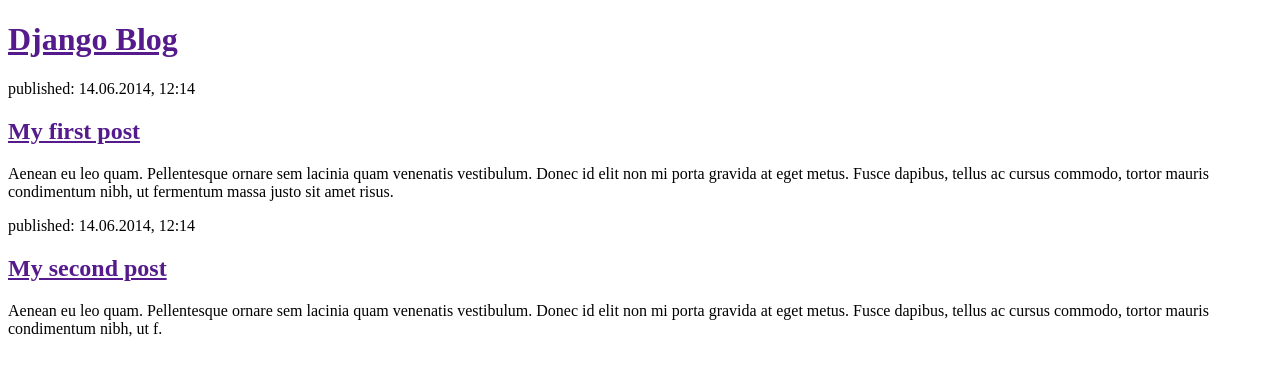
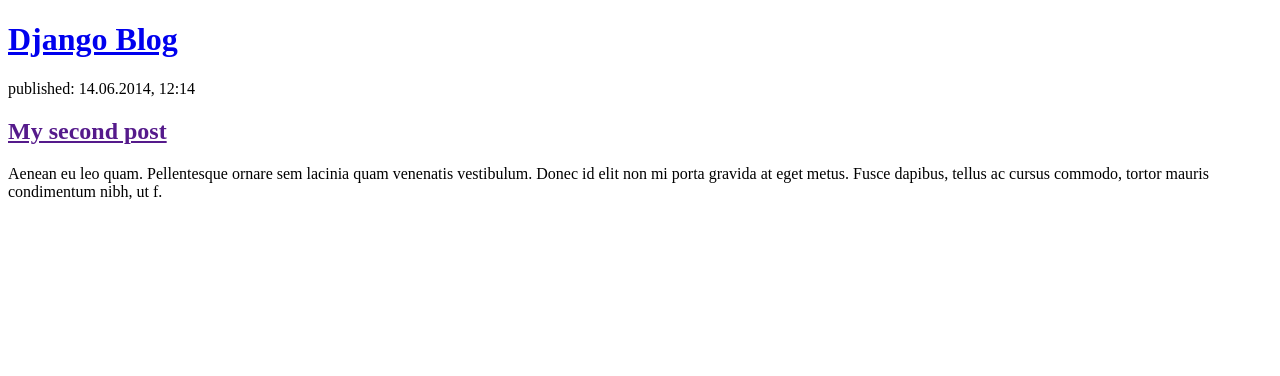
Before and after one commit to melpholan/my-first-blog, a Django app: page / in a window 1280 px wide. Shown: the top 376 px of the page. Run offline with Django 3.2, Linux system fonts and the light colour scheme; tables that the repository leaves empty hold one stand-in row (values such as "Sample post").

Commit message:
Добавлено DataSet в представление

```diff
--- a/article/templates/article/post_list.html
+++ b/article/templates/article/post_list.html
@@ -4,17 +4,25 @@
     <meta charset="UTF-8">
       <html>
         <head>
-            <title>Django Girls blog</title>
+            <title>Django  blog</title>
         </head>
         <body>
             <div>
-                <h1><a href="">Django  Blog</a></h1>
+                <h1><a href="/">Django  Blog</a></h1>
+
             </div>
 
+            {% for post in article %}
+
             <div>
-                <p>published: 14.06.2014, 12:14</p>
-                <h2><a href="">My first post</a></h2>
-                <p>Aenean eu leo quam. Pellentesque ornare sem lacinia quam venenatis vestibulum. Donec id elit non mi porta gravida at eget metus. Fusce dapibus, tellus ac cursus commodo, tortor mauris condimentum nibh, ut fermentum massa justo sit amet risus.</p>
+                <p>{{post.article_published_date}}</p>
+                <h2><a href="">{{ post.article_title }}</a></h2>
+
+                <p>{{ post.article_text | linebreaksbr }}</p>
+
+                {% endfor %}
+
+
             </div>
 
             <div>
--- a/article/views.py
+++ b/article/views.py
@@ -1,7 +1,11 @@
 from django.shortcuts import render
 from django.http import HttpRequest, HttpResponse
+from django.utils  import  timezone
+from article.models import Article
 
 # Create your views here.
 
 def post_list(request):
-    return render(request,'article/post_list.html',{})
+
+    article = Article.objects.filter(article_published_date__lte=timezone.now()).order_by('article_title')
+    return render(request,'article/post_list.html',{'article':article})
```
